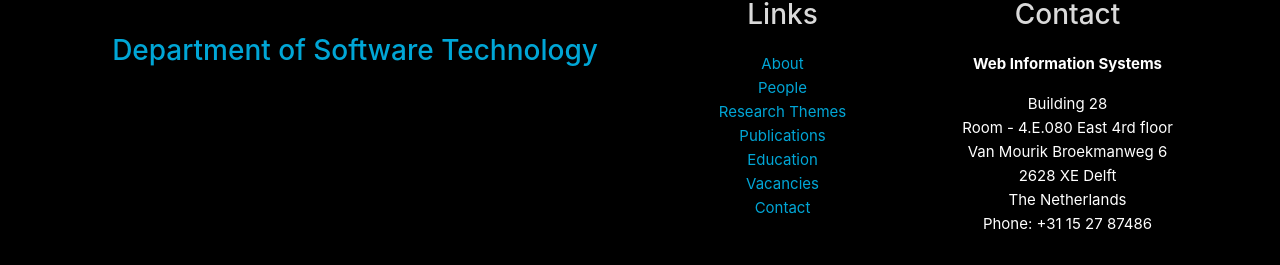
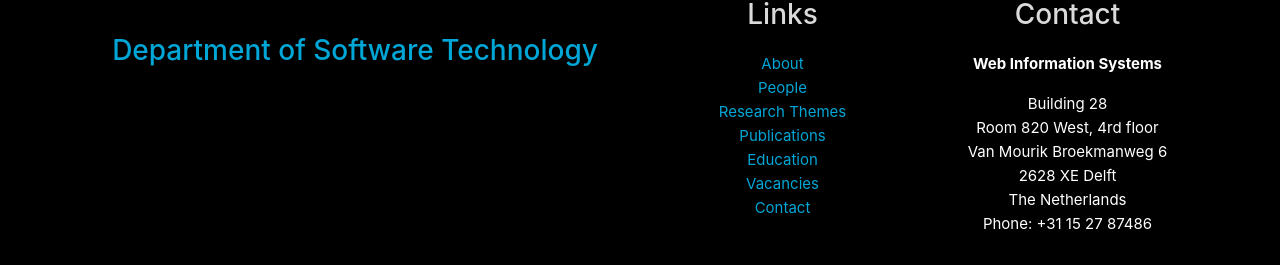
Before and after one commit to wis-delft/wis-delft.github.io, a Jekyll site: the page built from index.html, in a window 1280 px wide and 900 px high, scrolled down 869 px. Shown: the part 632-897 px from the top of the window. Built offline with Jekyll 4.4.1, drawn with Linux system fonts in a browser that asks for light colours.

Commit message:
wrong room

```diff
--- a/_config.yml
+++ b/_config.yml
@@ -22,7 +22,7 @@ url: "" # the base hostname & protocol for your site, e.g. http://example.com
 company_name: Web Information Systems
 building: Building 28
 building_url: https://iamap.tudelft.nl/poi/elektrotechniek-wiskunde-informatica/
-room: Room - 4.E.080 East 4rd floor
+room: Room 820 West, 4rd floor
 street: Van Mourik Broekmanweg 6
 zipcode: 2628 XE Delft
 country: The Netherlands
```
